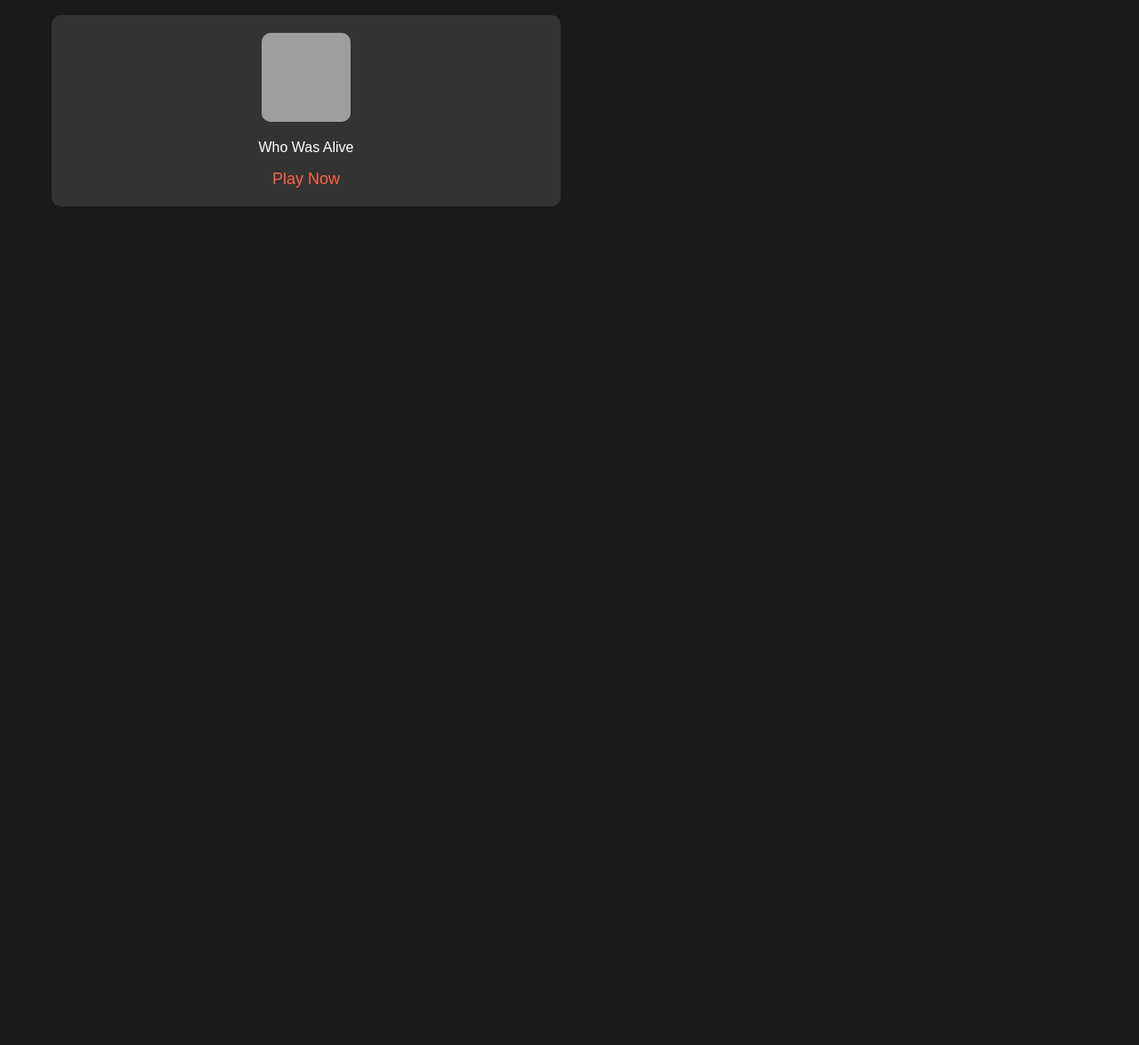
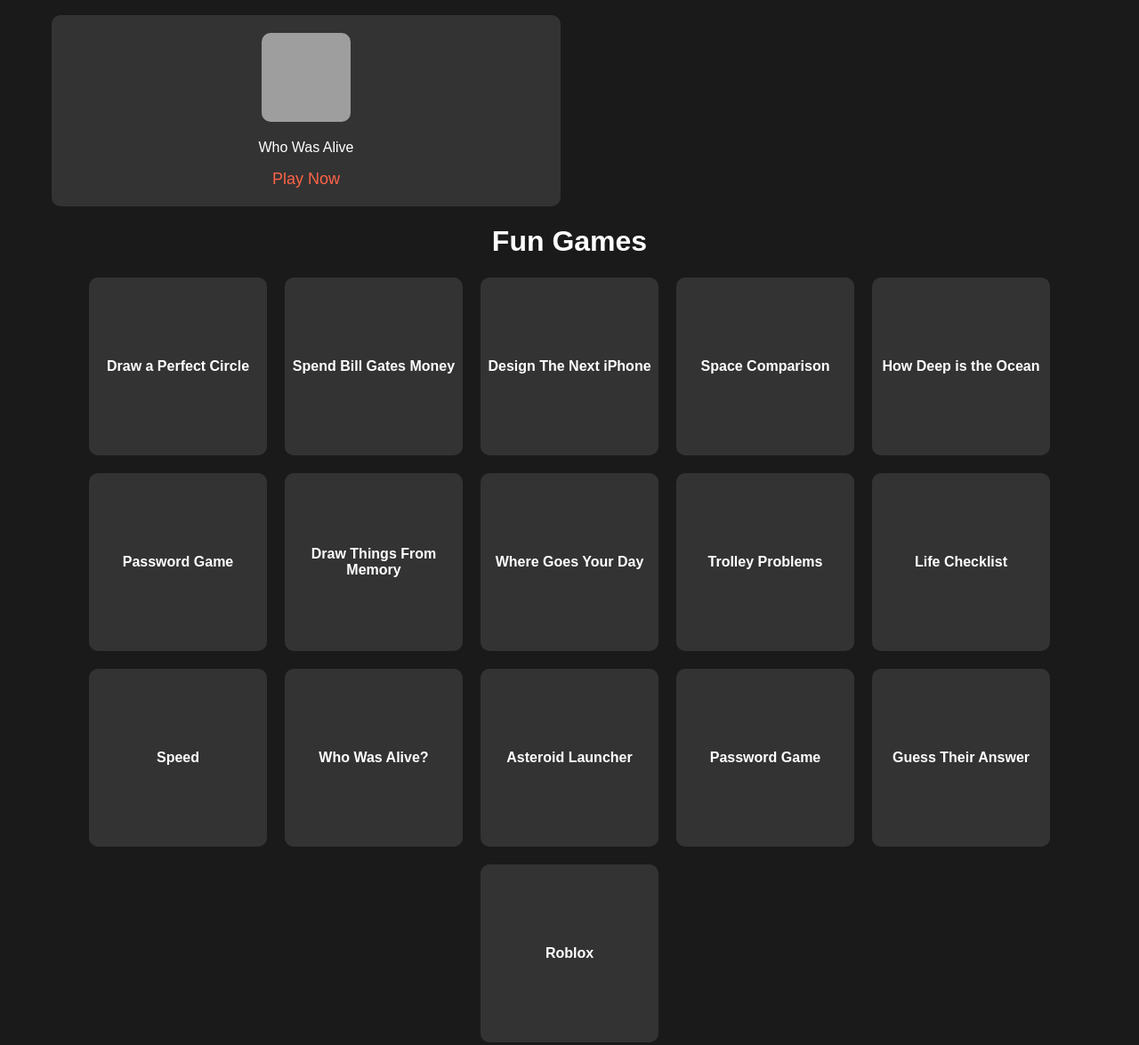
Before and after one commit to dimitris-banagis/gameverse, a plain HTML site: page index.html in a window 1280 px wide. Shown: the part 2541-3716 px from the top of the page at 89% size. Before the commit the page ends 2831 px from the top, so only its background shows below. Drawn offline with Linux system fonts and the light colour scheme; grey boxes are pictures that could not be loaded.

Commit message:
index.html
20 games
 asteroid launcher
space. elevator
draw it
draw a perfect circle
trolley acsident
speed
spend bill gates money
batleground
roblox
universe sandbox
where does the day go
logos from memory
who was alive
how deep is the ocean
 and space comprasion

```diff
--- a/index.html
+++ b/index.html
@@ -180,3 +180,63 @@
     </div>
 </body>
 </html>
+<!DOCTYPE html>
+<html lang="en">
+<head>
+    <meta charset="UTF-8">
+    <meta name="viewport" content="width=device-width, initial-scale=1.0">
+    <title>Fun Games</title>
+    <style>
+        body {
+            font-family: Arial, sans-serif;
+            text-align: center;
+            background-color: #1A1A1A;
+            color: white;
+        }
+        .games-container {
+            display: flex;
+            flex-wrap: wrap;
+            justify-content: center;
+            gap: 20px;
+            margin-top: 20px;
+        }
+        .game {
+            width: 200px;
+            height: 200px;
+            background-color: #333;
+            display: flex;
+            align-items: center;
+            justify-content: center;
+            border-radius: 10px;
+            text-decoration: none;
+            color: white;
+            font-size: 16px;
+            font-weight: bold;
+        }
+        .game:hover {
+            background-color: #555;
+        }
+    </style>
+</head>
+<body>
+    <h1>Fun Games</h1>
+    <div class="games-container">
+        <a href="https://neal.fun/perfect-circle/" class="game">Draw a Perfect Circle</a>
+        <a href="https://neal.fun/spend/" class="game">Spend Bill Gates Money</a>
+        <a href="https://neal.fun/design-the-next-iphone/" class="game">Design The Next iPhone</a>
+        <a href="https://neal.fun/size-of-space/" class="game">Space Comparison</a>
+        <a href="https://neal.fun/deep-sea/" class="game">How Deep is the Ocean</a>
+        <a href="https://neal.fun/password-game/" class="game">Password Game</a>
+        <a href="https://neal.fun/logos-from-memory/" class="game">Draw Things From Memory</a>
+        <a href="https://neal.fun/where-does-the-day-go/" class="game">Where Goes Your Day</a>
+        <a href="https://neal.fun/absurd-trolley-problems/" class="game">Trolley Problems</a>
+        <a href="https://neal.fun/life-checklist/" class="game">Life Checklist</a>
+        <a href="https://neal.fun/speed/" class="game">Speed</a>
+        <a href="https://neal.fun/who-was-alive/" class="game">Who Was Alive?</a>
+        <a href="https://neal.fun/asteroid-launcher/" class="game">Asteroid Launcher</a>
+        <a href="https://neal.fun/password-game/" class="game">Password Game</a>
+        <a href="https://www.crazygames.com/game/guess-their-answer" class="game">Guess Their Answer</a>
+        <a href="https://www.roblox.com/home" class="game">Roblox</a>
+    </div>
+</body>
+</html>
```
